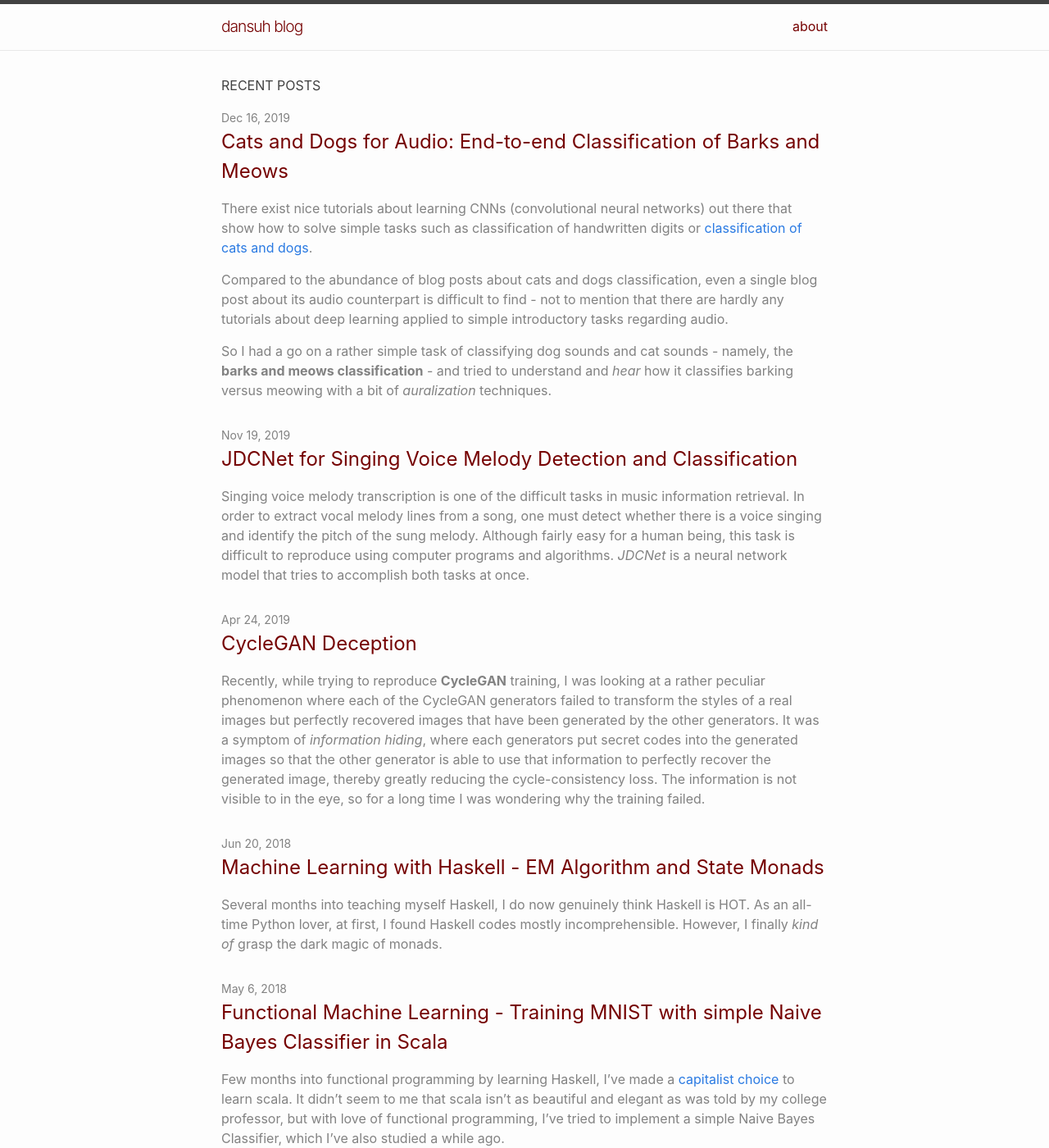
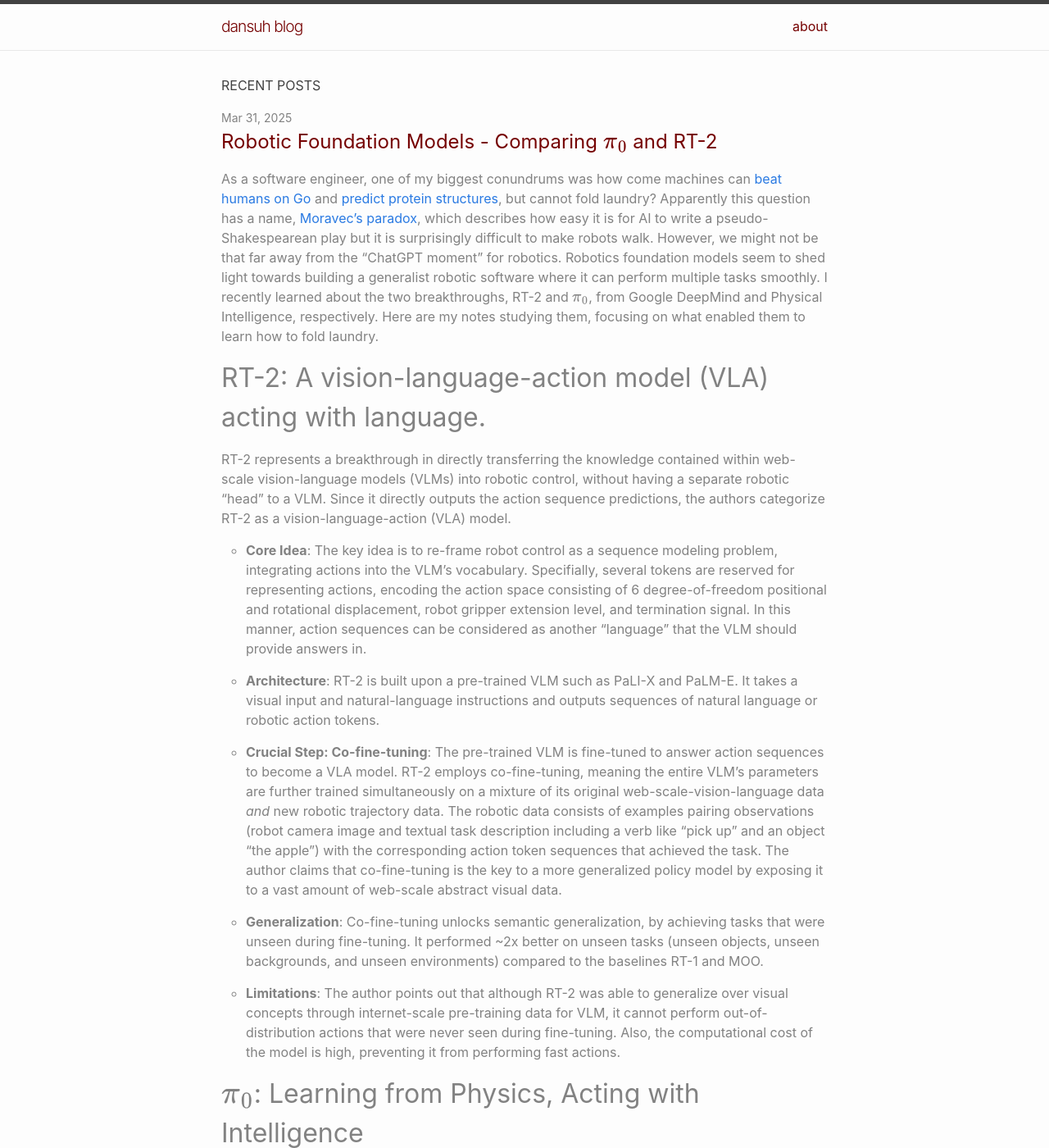
Before and after one commit to dansuh17/dansuh17.github.io, a Jekyll site: the page built from index.markdown, in a window 1280 px wide and 1400 px high. Shown: the whole window at 82% size. Built offline with Jekyll 4.4.1, drawn with Linux system fonts in a browser that asks for light colours; some of the changed text lies outside the part shown.

Commit message:
Add pi0-rt2 v1

```diff
--- a/Gemfile
+++ b/Gemfile
@@ -27,3 +27,8 @@
 
 # Performance-booster for watching directories on Windows
 gem "wdm", "~> 0.1.1", :install_if => Gem.win_platform?
+
+gem 'csv'
+gem 'base64'
+gem 'bigdecimal'
+gem 'webrick'
--- a/_config.yml
+++ b/_config.yml
@@ -24,7 +24,7 @@
   dansuh blog
 baseurl: "/" # the subpath of your site, e.g. /blog
 url: "https://dansuh17.github.io" # the base hostname & protocol for your site, e.g. http://example.com
-github_username:  dansuh17
+github_username: dansuh17
 show_excerpts: true
 excerpt_separator: <!--more-->
 
--- a/_includes/head.html
+++ b/_includes/head.html
@@ -15,14 +15,17 @@
     {%- endif -%}
 
     <!-- mathjax -->
-    <script type="text/x-mathjax-config">
-        MathJax.Hub.Config({
-          tex2jax: {
-            inlineMath: [['$','$'], ['\\(','\\)']],
-            processEscapes: true
-          }
-        });
+    <script>
+    MathJax = {
+      tex: {
+        inlineMath: [['$', '$'], ['\\(', '\\)']]
+      },
+      svg: {
+        fontCache: 'global'
+      }
+    };
     </script>
-    <script src="https://cdnjs.cloudflare.com/ajax/libs/mathjax/2.7.0/MathJax.js?config=TeX-AMS-MML_HTMLorMML" type="text/javascript">
+    <script type="text/javascript" id="MathJax-script" async
+      src="https://cdn.jsdelivr.net/npm/mathjax@3/es5/tex-svg.js">
     </script>
 </head>
--- /dev/null
+++ b/_posts/2025-03-31-pi0-rt2.md
@@ -0,0 +1,63 @@
+---
+layout: post
+title: "Robotic Foundation Models - Comparing $\\pi_0$ and RT-2"
+date: 2025-03-31 12:59:00 +0900
+---
+
+As a software engineer, one of my biggest conundrums was how come machines can [beat humans on Go](https://deepmind.google/research/breakthroughs/alphago/) and
+[predict protein structures](https://blog.google/technology/ai/google-deepmind-isomorphic-alphafold-3-ai-model/), but cannot fold laundry?
+Apparently this question has a name, [Moravec's paradox](https://en.wikipedia.org/wiki/Moravec%27s_paradox), which describes how easy it is for AI to write a pseudo-Shakespearean play
+but it is surprisingly difficult to make robots walk.
+However, we might not be that far away from the "ChatGPT moment" for robotics. Robotics foundation models seem to shed light towards building a generalist robotic software where
+it can perform multiple tasks smoothly. I recently learned about the two breakthroughs, RT-2 and $\pi_0$, from Google DeepMind and Physical Intelligence, respectively.
+Here are my notes studying them, focusing on what enabled them to learn how to fold laundry.
+
+# RT-2: A vision-language-action model (VLA) acting with language.
+
+RT-2 represents a breakthrough in directly transferring the knowledge contained within web-scale vision-language models (VLMs) into robotic control, without having a separate robotic "head" to a VLM.
+Since it directly outputs the action sequence predictions, the authors categorize RT-2 as a vision-language-action (VLA) model.
+
+* **Core Idea**: The key idea is to re-frame robot control as a sequence modeling problem, integrating actions into the VLM's vocabulary. Specifially, several tokens are reserved for representing actions, encoding the action space consisting of 6 degree-of-freedom positional and rotational displacement, robot gripper extension level, and termination signal. In this manner, action sequences can be considered as another "language" that the VLM should provide answers in.
+
+* **Architecture**: RT-2 is built upon a pre-trained VLM such as PaLI-X and PaLM-E. It takes a visual input and natural-language instructions and outputs sequences of natural language or robotic action tokens.
+
+* **Crucial Step: Co-fine-tuning**: The pre-trained VLM is fine-tuned to answer action sequences to become a VLA model. RT-2 employs co-fine-tuning, meaning the entire VLM's parameters are further trained simultaneously on a mixture of its original web-scale-vision-language data _and_ new robotic trajectory data.
+The robotic data consists of examples pairing observations (robot camera image and textual task description including a verb like "pick up" and an object "the apple") with the corresponding action token sequences that achieved the task.
+The author claims that co-fine-tuning is the key to a more generalized policy model by exposing it to a vast amount of web-scale abstract visual data.
+
+* **Generalization**: Co-fine-tuning unlocks semantic generalization, by achieving tasks that were unseen during fine-tuning. It performed ~2x better on unseen tasks (unseen objects, unseen backgrounds, and unseen environments) compared to the baselines RT-1 and MOO.
+
+* **Limitations**: The author points out that although RT-2 was able to generalize over visual concepts through internet-scale pre-training data for VLM, it cannot perform out-of-distribution actions that were never seen during fine-tuning. Also, the computational cost of the model is high, preventing it from performing fast actions.
+
+# $\\pi_0$: Learning from Physics, Acting with Intelligence
+
+$\pi_0$ is a VLA that builds on top of the idea from RT-2 and provides some improvements to provide a more generalist robot policy.
+It can adapt to different robotic platforms with different number of DoFs (e.g. one-arm, two-arm) and perform a variety of tasks, including laundry folding and box assembling.
+
+* **Core Idea**: There are two main ideas that allows enhancing generality of the $\pi_0$ model: cross-embodiment training data mixture and flow-matching action expert. Cross-embodiment training data represents robotic task-action (manipulation) datasets collected across 8 different types of robots.
+Specifically, it consists of a subset of OXE (Open X-embodiment) dataset and the $\pi$ dataset.
+The action expert is a separate model with distinct weights trained with _flow-matching loss_ , essentially a form of diffusion, that enables smoother fine-grained and complex movements.
+
+* **Architecture**: $\pi_0$ consists of a pre-trained Gemma language model, SigLIP image encoder, and an action expert producing about 50 chunks of continuous action predictions. In contrast to RT-2, $\pi_0$'s VLM does not generate action tokens but utilizes the action expert to predict the actions.
+
+* **Generalization**: $\pi_0$ can perform a variety of different tasks, such as shirt folding and table bussing, out-of-box via direct prompting and shows better results than the baselines OpenVLA and Octo.
+The authors also demonstrate effective post-training behavior of $\pi_0$, where it can learn new, unseen tasks after fine-tuning with relatively small amount of 1- or 2-hour data.
+
+* **Multi-Stage Tasks**: With some fine-tuning, $\pi_0$ also demonstrates the capability of executing complex, multi-stage tasks like laundry folding (take out the laundry from the washer, fold it, and stack them on the table) and box building (assemble a box in a flattened state). Baseline models were not able to perform these tasks.
+
+* **Limitations**: The optimal dataset mixture that yields more effective training remains unknown. Also, there is an open question of how much diversity in the data results in positive transfer towards generalized robot model.
+
+# Conclusion
+
+Both RT-2 and $\pi_0$ represent significant breakthroughs towards overcoming the limitations of previous robot AI models, which were typically confined to a narrow set of actions.
+By leveraging the power of large language and vision models, these new approaches enable robots to understand and execute tasks with a level of semantic understanding and generalization previously unseen.
+RT-2 shed light to how a combined vison-language-action model can generalize to perform unseen tasks. $\pi_0$ goes further and leverages cross-embodiment data mixture along with flow-matching action export to both generalize on unseen tasks and perform complex, multi-stage tasks such as laundry folding.
+
+# References
+
+* [RT-1 project page](https://robotics-transformer1.github.io/)
+* [RT-2 paper](https://robotics-transformer2.github.io/assets/rt2.pdf)
+* [RT-2 project page](https://robotics-transformer2.github.io/)
+* [pi0 paper](https://www.physicalintelligence.company/download/pi0.pdf)
+* [pi0 blog post](https://www.physicalintelligence.company/blog/pi0)
+* [U of T Robotics Institute Seminar: Sergey Levine (UC Berkeley)](https://www.youtube.com/watch?v=EYLdC3a0NHw)
```
Also changed, not shown: Gemfile.lock, README.md.
